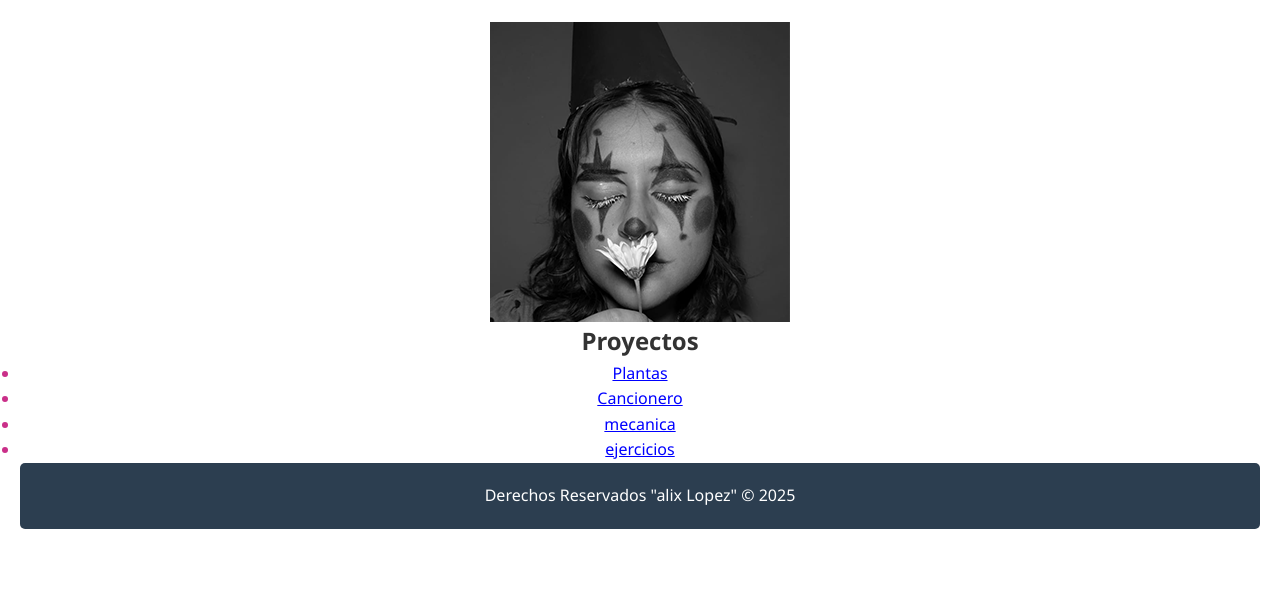
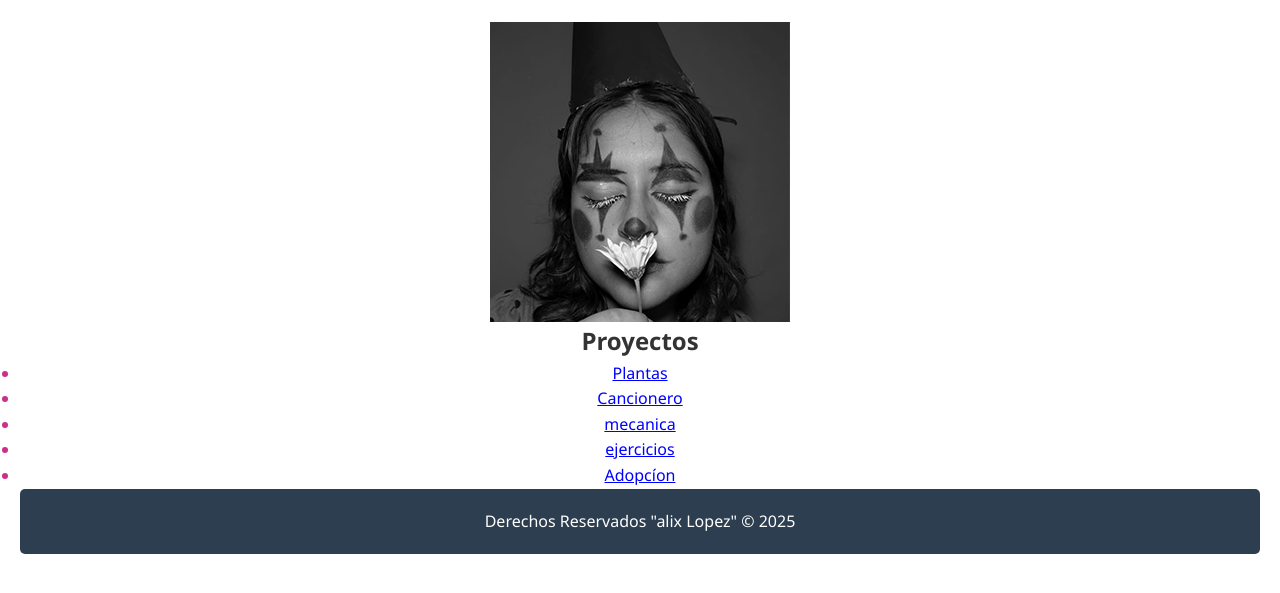
Before and after one commit to alix2632/pagina-, a plain HTML site: page index.html in a window 1280 px wide. Shown: the part 89-682 px from the top of the page. Drawn offline with Linux system fonts and the light colour scheme.

Commit message:
agregado mas html
agregado mas html

```diff
--- a/index.html
+++ b/index.html
@@ -69,6 +69,7 @@ font-weight: normal;
   <li><a href="cancionero/cancionero.html" style="color: blue;">Cancionero</a></li>
   <li><a href="mecanica/mecanica.html" style="color: blue;">mecanica</a></li>
   <li><a href="ejercicios/ejercicios.html" style="color: blue;">ejercicios</a></li>
+  <li><a href="mas.html" style="color: blue;">Adopcíon</a></li>
 </ul>
 </nav>
 <footer>
```
